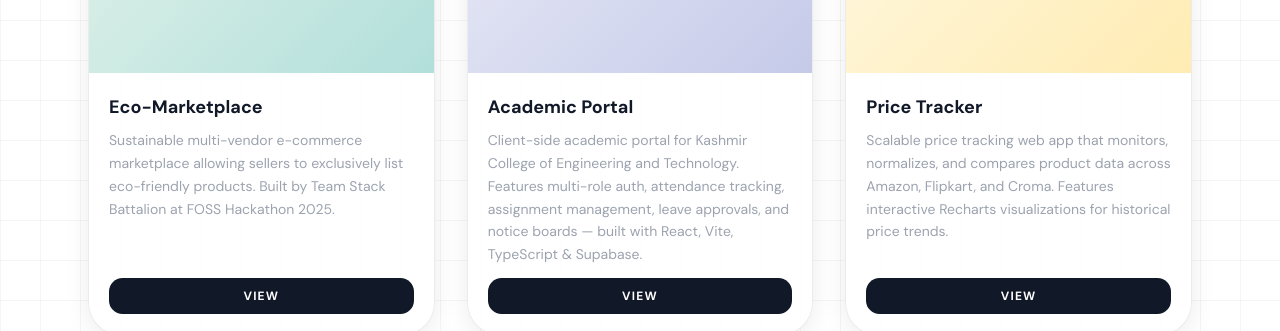
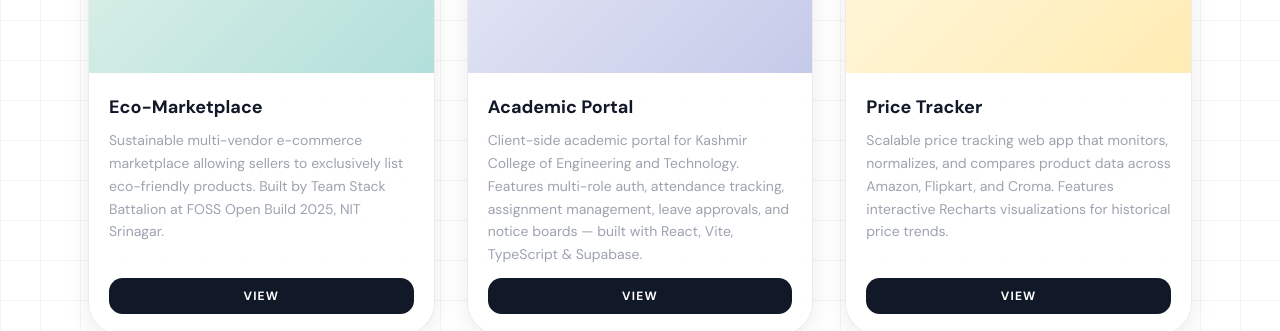
Before and after one commit to stackychan/shiblee-portfolio, a Next.js app: page / in a window 1280 px wide. Shown: the part 1260-1591 px from the top of the page. Built offline with nearby package versions, Linux system fonts and the light colour scheme; a web font is replaced by a local one.

Commit message:
Fix Terra description: replace hackathon with FOSS Open Build 2025 NIT Srinagar

```diff
--- a/data/index.ts
+++ b/data/index.ts
@@ -72,7 +72,7 @@ export const projects: Project[] = [
     title: "Eco-Marketplace",
     subtitle: "TERRA COLLECTIVE",
     description:
-      "Sustainable multi-vendor e-commerce marketplace allowing sellers to exclusively list eco-friendly products. Built by Team Stack Battalion at FOSS Hackathon 2025.",
+      "Sustainable multi-vendor e-commerce marketplace allowing sellers to exclusively list eco-friendly products. Built by Team Stack Battalion at FOSS Open Build 2025, NIT Srinagar.",
     thumbStyle: {
       background: "linear-gradient(135deg,#e0f2e9,#b2dfdb)",
       color: "#1b4332",
```
